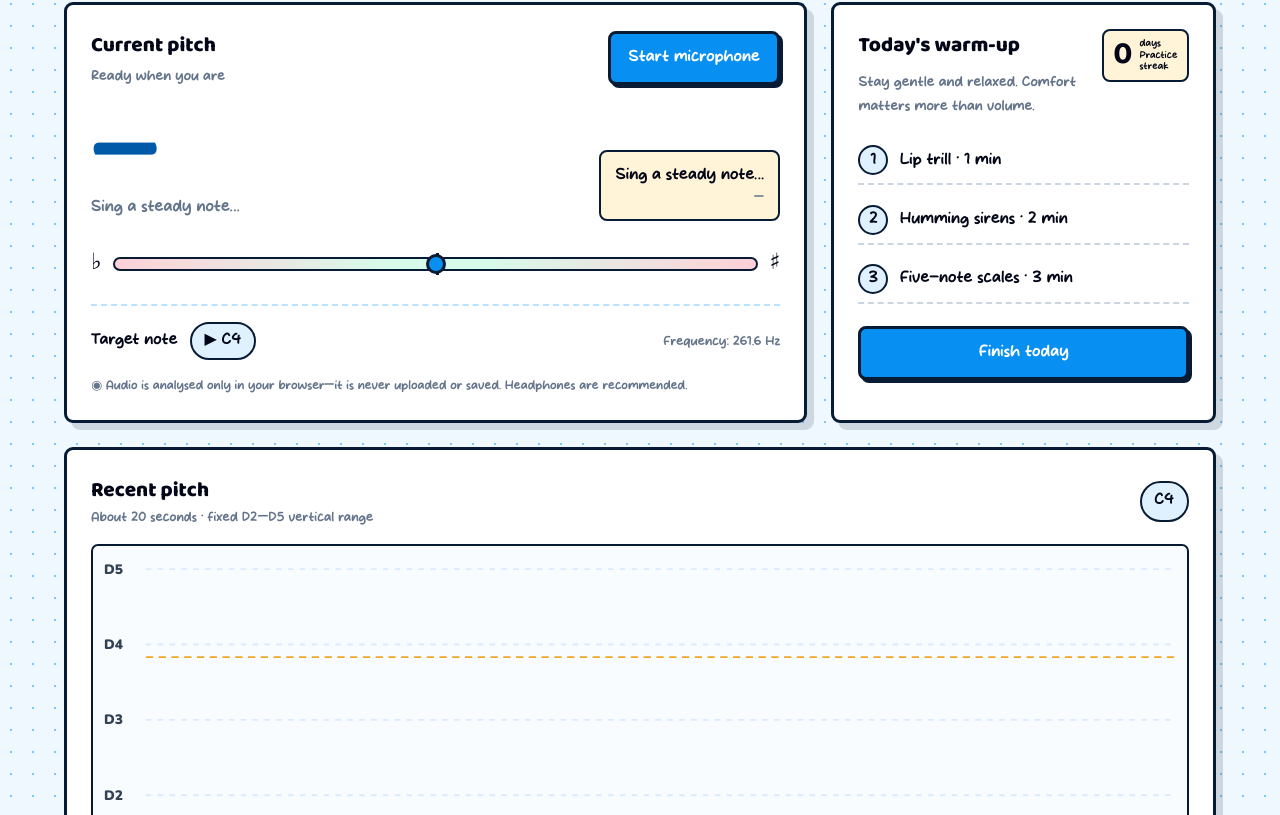
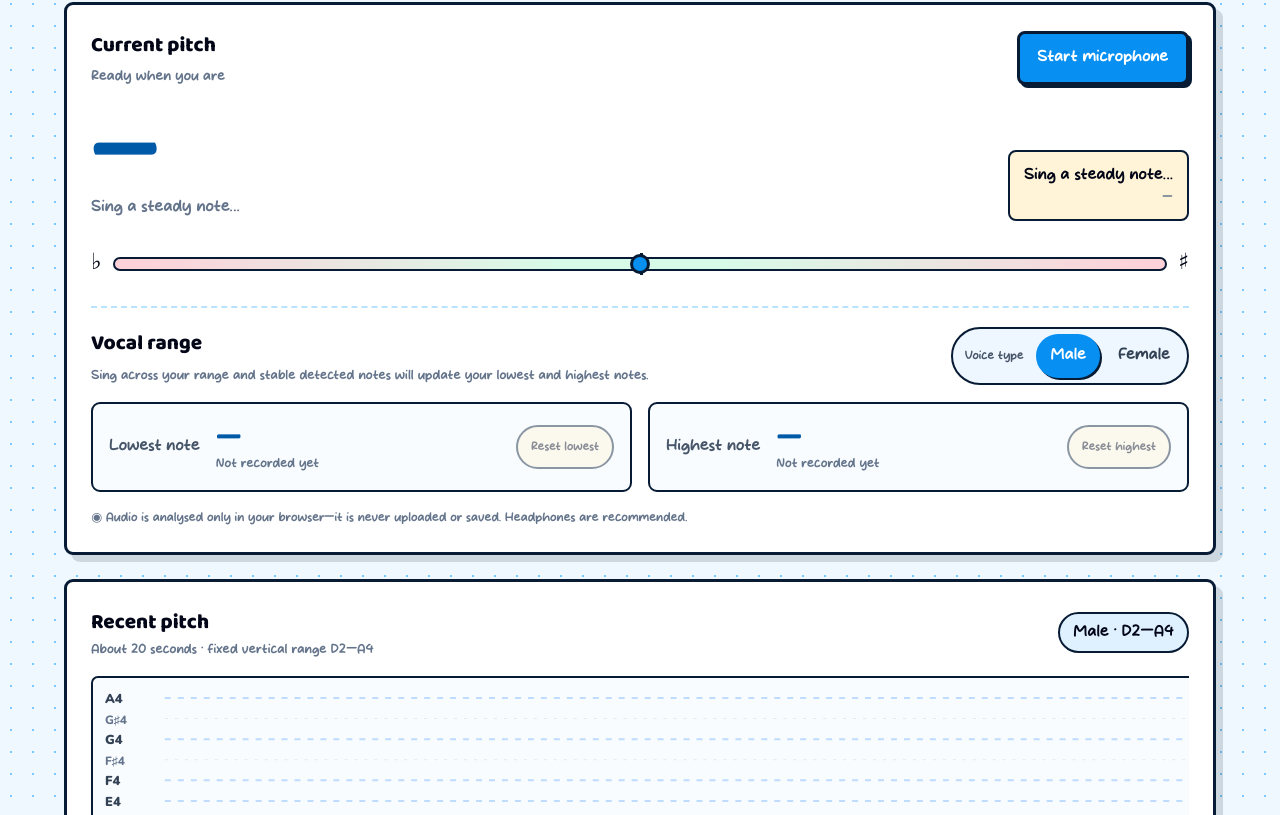
Before and after one commit to somali0128/soma-comic, a React app: page /vocal-practice in a window 1280 px wide. Shown: the part 445-1260 px from the top of the page. Built offline with nearby package versions, Linux system fonts and the light colour scheme; the HTML template or start-up script is replaced by a standard one.

Commit message:
Add vocal range profiles and tracking

```diff
--- a/src/components/VocalPractice/VocalPractice.js
+++ b/src/components/VocalPractice/VocalPractice.js
@@ -6,6 +6,10 @@ const KEYBOARD_KEYS = ['z', 's', 'x', 'd', 'c', 'v', 'g', 'b', 'h', 'n', 'j', 'm
 const PIANO_NOTES = Array.from({ length: 20 }, (_, index) => 45 + index);
 const PITCH_MIN_MIDI = 38; // D2
 const PITCH_MAX_MIDI = 74; // D5
+const VOICE_RANGES = {
+  male: { minMidi: 38, maxMidi: 69 }, // D2—A4
+  female: { minMidi: 45, maxMidi: 74 }, // A2—D5
+};
 
 const copy = {
   zh: {
@@ -15,9 +19,10 @@ const copy = {
     micHint: '音频只在你的浏览器中分析，不会上传或保存。建议佩戴耳机。',
     current: '当前音高', target: '目标音', accuracy: '音准', cents: '音分', frequency: '频率',
     low: '偏低', high: '偏高', inTune: '很准', quiet: '唱一个稳定的音…',
-    trace: '刚才的音高', traceHint: '显示最近约 20 秒 · 纵轴固定为 D2—D5',
-    routine: '今日发声练习', routineHint: '轻声、放松，舒服比音量更重要。', done: '完成今日练习', completed: '今天已完成', streak: '连续练习', days: '天',
-    steps: ['唇颤音 · 1 分钟', '哼鸣滑音 · 2 分钟', '五声音阶 · 3 分钟'],
+    trace: '刚才的音高', traceHint: '显示最近约 20 秒 · 纵轴固定为',
+    voiceType: '声音类型', male: '男声', female: '女声', vocalRange: '音域范围',
+    rangeHint: '持续唱出不同音高，系统会自动记录稳定检测到的最低音和最高音。',
+    lowest: '最低音', highest: '最高音', resetLowest: '重置最低音', resetHighest: '重置最高音', notRecorded: '尚未记录',
     keyboard: '模拟键盘', keyboardHint: '按住琴键持续发声，松开停止；也可使用琴键上标注的电脑按键。',
     permission: '无法读取麦克风。请在浏览器地址栏允许麦克风权限后重试。', unsupported: '这个浏览器暂不支持麦克风音高检测。',
   },
@@ -28,9 +33,10 @@ const copy = {
     micHint: 'Audio is analysed only in your browser—it is never uploaded or saved. Headphones are recommended.',
     current: 'Current pitch', target: 'Target note', accuracy: 'Accuracy', cents: 'cents', frequency: 'Frequency',
     low: 'Flat', high: 'Sharp', inTune: 'In tune', quiet: 'Sing a steady note…',
-    trace: 'Recent pitch', traceHint: 'About 20 seconds · fixed D2—D5 vertical range',
-    routine: "Today's warm-up", routineHint: 'Stay gentle and relaxed. Comfort matters more than volume.', done: 'Finish today', completed: 'Done for today', streak: 'Practice streak', days: 'days',
-    steps: ['Lip trill · 1 min', 'Humming sirens · 2 min', 'Five-note scales · 3 min'],
+    trace: 'Recent pitch', traceHint: 'About 20 seconds · fixed vertical range',
+    voiceType: 'Voice type', male: 'Male', female: 'Female', vocalRange: 'Vocal range',
+    rangeHint: 'Sing across your range and stable detected notes will update your lowest and highest notes.',
+    lowest: 'Lowest note', highest: 'Highest note', resetLowest: 'Reset lowest', resetHighest: 'Reset highest', notRecorded: 'Not recorded yet',
     keyboard: 'Practice piano', keyboardHint: 'Press and hold a piano key to sustain it; release to stop. Computer-key shortcuts are shown on the keys.',
     permission: 'Microphone access failed. Allow it in your browser address bar, then try again.', unsupported: 'This browser does not support microphone pitch detection.',
   },
@@ -90,10 +96,10 @@ function detectPitchYin(buffer, sampleRate, differenceBuffer) {
   return sampleRate / refinedLag;
 }
 
-function PitchTrace({ points, targetMidi }) {
-  const width = 1200; const height = 280;
-  const plotLeft = 58; const plotRight = width - 14; const plotTop = 14; const plotBottom = height - 18;
-  const min = PITCH_MIN_MIDI; const max = PITCH_MAX_MIDI;
+function PitchTrace({ points, targetMidi, minMidi, maxMidi }) {
+  const width = 1600; const height = Math.max(600, ((maxMidi - minMidi) + 1) * 20 + 40);
+  const plotLeft = 72; const plotRight = width - 18; const plotTop = 20; const plotBottom = height - 20;
+  const min = minMidi; const max = maxMidi;
   const yForMidi = (midi) => plotBottom - ((midi - min) / (max - min)) * (plotBottom - plotTop);
   const path = points.map((value, index) => {
     if (!value) return null;
@@ -102,9 +108,12 @@ function PitchTrace({ points, targetMidi }) {
     return `${index === 0 || !points[index - 1] ? 'M' : 'L'}${x.toFixed(1)},${y.toFixed(1)}`;
   }).filter(Boolean).join(' ');
   const targetY = yForMidi(targetMidi);
-  const scaleNotes = [PITCH_MAX_MIDI, 62, 50, PITCH_MIN_MIDI];
-  return <svg className="pitch-trace" viewBox={`0 0 ${width} ${height}`} role="img" aria-label="Pitch history graph">
-    {scaleNotes.map((midi) => <g key={midi}><line x1={plotLeft} x2={plotRight} y1={yForMidi(midi)} y2={yForMidi(midi)} className="trace-grid" /><text x="12" y={yForMidi(midi) + 5} className="trace-label">{midiToNote(midi)}</text></g>)}
+  const scaleNotes = Array.from({ length: (max - min) + 1 }, (_, index) => max - index);
+  return <svg className="pitch-trace" width={width} height={height} viewBox={`0 0 ${width} ${height}`} role="img" aria-label="Pitch history graph">
+    {scaleNotes.map((midi) => {
+      const isSharp = NOTE_NAMES[midi % 12].includes('♯');
+      return <g key={midi}><line x1={plotLeft} x2={plotRight} y1={yForMidi(midi)} y2={yForMidi(midi)} className={`trace-grid ${isSharp ? 'is-sharp' : 'is-natural'}`} /><text x="12" y={yForMidi(midi) + 5} className={`trace-label ${isSharp ? 'is-sharp' : ''}`}>{midiToNote(midi)}</text></g>;
+    })}
     {targetY >= plotTop && targetY <= plotBottom && <line x1={plotLeft} x2={plotRight} y1={targetY} y2={targetY} className="trace-target" />}
     <path d={path} className="trace-line" />
   </svg>;
@@ -119,10 +128,12 @@ export default function VocalPractice({ language = 'zh' }) {
   const [targetMidi, setTargetMidi] = useState(60);
   const [error, setError] = useState('');
   const [activeMidi, setActiveMidi] = useState(null);
-  const [completed, setCompleted] = useState(() => localStorage.getItem('vocal-practice-last') === new Date().toISOString().slice(0, 10));
-  const [streak, setStreak] = useState(() => Number(localStorage.getItem('vocal-practice-streak') || 0));
+  const [voiceType, setVoiceType] = useState(() => localStorage.getItem('vocal-practice-voice-type') === 'female' ? 'female' : 'male');
+  const [lowestFrequency, setLowestFrequency] = useState(null);
+  const [highestFrequency, setHighestFrequency] = useState(null);
   const audioContextRef = useRef(null); const streamRef = useRef(null); const frameRef = useRef(null); const oscillatorRef = useRef(null);
-  const recentFrequenciesRef = useRef([]); const quietFramesRef = useRef(0);
+  const recentFrequenciesRef = useRef([]); const quietFramesRef = useRef(0); const voiceRangeRef = useRef(VOICE_RANGES[voiceType]);
+  const voiceRange = VOICE_RANGES[voiceType];
 
   const currentMidiFloat = frequency ? frequencyToMidi(frequency) : null;
   const displayedFrequency = frequency || lastFrequency;
@@ -130,6 +141,16 @@ export default function VocalPractice({ language = 'zh' }) {
   const nearestMidi = displayedMidiFloat === null ? null : Math.round(displayedMidiFloat);
   const cents = currentMidiFloat === null ? null : Math.round((currentMidiFloat - nearestMidi) * 100);
   const status = cents === null ? t.quiet : Math.abs(cents) <= 10 ? t.inTune : cents < 0 ? t.low : t.high;
+
+  const selectVoiceType = (nextType) => {
+    if (nextType === voiceType) return;
+    const nextRange = VOICE_RANGES[nextType];
+    voiceRangeRef.current = nextRange;
+    localStorage.setItem('vocal-practice-voice-type', nextType);
+    setVoiceType(nextType); setLowestFrequency(null); setHighestFrequency(null);
+    setFrequency(null); setLastFrequency(null); setPitchPoints(Array(625).fill(null));
+    recentFrequenciesRef.current = []; quietFramesRef.current = 0;
+  };
 
   const stopListening = useCallback(() => {
     cancelAnimationFrame(frameRef.current);
@@ -163,7 +184,8 @@ export default function VocalPractice({ language = 'zh' }) {
         lastDetection = time;
         analyser.getFloatTimeDomainData(buffer);
         const detected = detectPitchYin(buffer, context.sampleRate, differenceBuffer);
-        const inRange = detected && detected >= midiToFrequency(PITCH_MIN_MIDI) && detected <= midiToFrequency(PITCH_MAX_MIDI) ? detected : null;
+        const activeRange = voiceRangeRef.current;
+        const inRange = detected && detected >= midiToFrequency(activeRange.minMidi) && detected <= midiToFrequency(activeRange.maxMidi) ? detected : null;
         if (inRange) {
           quietFramesRef.current = 0;
           recentFrequenciesRef.current = [...recentFrequenciesRef.current.slice(-4), inRange];
@@ -175,6 +197,10 @@ export default function VocalPractice({ language = 'zh' }) {
         const validFrequency = inRange && sorted.length ? sorted[Math.floor(sorted.length / 2)] : null;
         setFrequency(validFrequency);
         if (validFrequency) setLastFrequency(validFrequency);
+        if (validFrequency && sorted.length >= 3) {
+          setLowestFrequency((previous) => previous === null || validFrequency < previous ? validFrequency : previous);
+          setHighestFrequency((previous) => previous === null || validFrequency > previous ? validFrequency : previous);
+        }
         const midi = validFrequency ? frequencyToMidi(validFrequency) : null;
         setPitchPoints((previous) => [...previous.slice(1), midi]);
         frameRef.current = requestAnimationFrame(detect);
@@ -208,11 +234,6 @@ export default function VocalPractice({ language = 'zh' }) {
     setActiveMidi(midi); setTargetMidi(midi);
   }, [stopNote]);
 
-  const playReferenceNote = useCallback(async (midi) => {
-    await startNote(midi);
-    window.setTimeout(() => stopNote(midi), 900);
-  }, [startNote, stopNote]);
-
   useEffect(() => {
     const onKeyDown = (event) => {
       const index = KEYBOARD_KEYS.indexOf(event.key.toLowerCase());
@@ -227,14 +248,6 @@ export default function VocalPractice({ language = 'zh' }) {
     return () => { window.removeEventListener('keydown', onKeyDown); window.removeEventListener('keyup', onKeyUp); window.removeEventListener('blur', onBlur); };
   }, [startNote, stopNote]);
 
-  const finishPractice = () => {
-    if (completed) return;
-    const today = new Date(); const yesterday = new Date(today); yesterday.setDate(today.getDate() - 1);
-    const last = localStorage.getItem('vocal-practice-last'); const nextStreak = last === yesterday.toISOString().slice(0, 10) ? streak + 1 : 1;
-    localStorage.setItem('vocal-practice-last', today.toISOString().slice(0, 10)); localStorage.setItem('vocal-practice-streak', String(nextStreak));
-    setStreak(nextStreak); setCompleted(true);
-  };
-
   const keys = useMemo(() => PIANO_NOTES.map((midi, index) => ({ midi, label: midiToNote(midi), shortcut: KEYBOARD_KEYS[index], black: NOTE_NAMES[midi % 12].includes('♯') })), []);
 
   return <section className="vocal-lab min-h-screen px-4 pb-20 pt-24 text-slate-950 sm:px-6">
@@ -244,7 +257,7 @@ export default function VocalPractice({ language = 'zh' }) {
         <div className="mic-orbit" aria-hidden><span>♪</span><i /><b /></div>
       </header>
 
-      <div className="mt-8 grid gap-6 lg:grid-cols-[1.45fr_.75fr]">
+      <div className="mt-8">
         <section className="vocal-card pitch-console">
           <div className="flex flex-wrap items-center justify-between gap-3"><div><p className="vocal-label">{t.current}</p><p className="mt-1 text-sm font-extrabold text-slate-500">{isListening ? `● ${t.listening}` : t.idle}</p></div><button className={`mic-button ${isListening ? 'is-live' : ''}`} onClick={isListening ? stopListening : startListening}>{isListening ? t.stop : t.start}</button></div>
           <div className="pitch-readout">
@@ -252,14 +265,18 @@ export default function VocalPractice({ language = 'zh' }) {
             <div className={`tune-badge ${cents !== null && Math.abs(cents) <= 10 ? 'perfect' : ''}`}><strong>{status}</strong><span>{cents === null ? '—' : `${cents > 0 ? '+' : ''}${cents} ${t.cents}`}</span></div>
           </div>
           <div className="tune-meter" aria-label={`${t.accuracy}: ${status}`}><span className="meter-flat">♭</span><div className="meter-track"><i className="meter-center" /><b style={{ left: `${cents === null ? 50 : Math.max(3, Math.min(97, 50 + cents / 2))}%` }} /></div><span className="meter-sharp">♯</span></div>
-          <div className="target-row"><span>{t.target}</span><button onClick={() => playReferenceNote(targetMidi)}>▶ {midiToNote(targetMidi)}</button><small>{t.frequency}: {(440 * (2 ** ((targetMidi - 69) / 12))).toFixed(1)} Hz</small></div>
+          <div className="voice-range-panel">
+            <div className="range-panel-heading"><div><p className="vocal-label">{t.vocalRange}</p><p>{t.rangeHint}</p></div><div className="voice-toggle" role="group" aria-label={t.voiceType}><span>{t.voiceType}</span><button type="button" className={voiceType === 'male' ? 'active' : ''} aria-pressed={voiceType === 'male'} onClick={() => selectVoiceType('male')}>{t.male}</button><button type="button" className={voiceType === 'female' ? 'active' : ''} aria-pressed={voiceType === 'female'} onClick={() => selectVoiceType('female')}>{t.female}</button></div></div>
+            <div className="range-values">
+              <article><span>{t.lowest}</span><strong>{lowestFrequency ? midiToNote(Math.round(frequencyToMidi(lowestFrequency))) : '—'}</strong><small>{lowestFrequency ? `${lowestFrequency.toFixed(1)} Hz` : t.notRecorded}</small><button type="button" onClick={() => setLowestFrequency(null)} disabled={!lowestFrequency}>{t.resetLowest}</button></article>
+              <article><span>{t.highest}</span><strong>{highestFrequency ? midiToNote(Math.round(frequencyToMidi(highestFrequency))) : '—'}</strong><small>{highestFrequency ? `${highestFrequency.toFixed(1)} Hz` : t.notRecorded}</small><button type="button" onClick={() => setHighestFrequency(null)} disabled={!highestFrequency}>{t.resetHighest}</button></article>
+            </div>
+          </div>
           {error && <p className="mic-error" role="alert">{error}</p>}<p className="privacy-note">◉ {t.micHint}</p>
         </section>
-
-        <aside className="vocal-card routine-card"><div className="flex items-start justify-between gap-4"><div><p className="vocal-label">{t.routine}</p><p className="mt-2 text-sm font-bold leading-6 text-slate-500">{t.routineHint}</p></div><div className="streak"><strong>{streak}</strong><span>{t.days}<br />{t.streak}</span></div></div><ol>{t.steps.map((step, index) => <li key={step}><span>{index + 1}</span>{step}</li>)}</ol><button className={`finish-button ${completed ? 'is-complete' : ''}`} onClick={finishPractice} disabled={completed}>{completed ? `✓ ${t.completed}` : t.done}</button></aside>
       </div>
 
-      <section className="vocal-card mt-6 overflow-hidden"><div className="trace-heading"><div><p className="vocal-label">{t.trace}</p><p>{t.traceHint}</p></div><span>{nearestMidi === null ? midiToNote(targetMidi) : midiToNote(nearestMidi)}</span></div><PitchTrace points={pitchPoints} targetMidi={targetMidi} /></section>
+      <section className="vocal-card mt-6"><div className="trace-heading"><div><p className="vocal-label">{t.trace}</p><p>{t.traceHint} {midiToNote(voiceRange.minMidi)}—{midiToNote(voiceRange.maxMidi)}</p></div><span>{t[voiceType]} · {midiToNote(voiceRange.minMidi)}—{midiToNote(voiceRange.maxMidi)}</span></div><div className="pitch-trace-scroll"><PitchTrace points={pitchPoints} targetMidi={targetMidi} minMidi={voiceRange.minMidi} maxMidi={voiceRange.maxMidi} /></div></section>
 
       <section className="vocal-card mt-6"><div className="keyboard-heading"><div><p className="vocal-label">{t.keyboard}</p><p>{t.keyboardHint}</p></div><div className="target-pill">A2—E4 · {t.target} {midiToNote(targetMidi)}</div></div><div className="piano-scroll"><div className="piano">{keys.filter((key) => !key.black).map((key) => <button key={key.midi} className={`white-key ${activeMidi === key.midi ? 'active' : ''}`} onPointerDown={(event) => { event.preventDefault(); event.currentTarget.setPointerCapture?.(event.pointerId); startNote(key.midi); }} onPointerUp={() => stopNote(key.midi)} onPointerCancel={() => stopNote(key.midi)} aria-label={key.label}><span>{key.label}<small>{key.shortcut.toUpperCase()}</small></span></button>)}{keys.filter((key) => key.black).map((key) => { const whiteBefore = PIANO_NOTES.slice(0, PIANO_NOTES.indexOf(key.midi)).filter((m) => !NOTE_NAMES[m % 12].includes('♯')).length; return <button key={key.midi} style={{ left: `${whiteBefore * 72 - 20}px` }} className={`black-key ${activeMidi === key.midi ? 'active' : ''}`} onPointerDown={(event) => { event.preventDefault(); event.currentTarget.setPointerCapture?.(event.pointerId); startNote(key.midi); }} onPointerUp={() => stopNote(key.midi)} onPointerCancel={() => stopNote(key.midi)} aria-label={key.label}><span>{key.label}<small>{key.shortcut.toUpperCase()}</small></span></button>; })}</div></div></section>
     </div>
```
Also changed, not shown: src/components/VocalPractice/VocalPractice.css.
